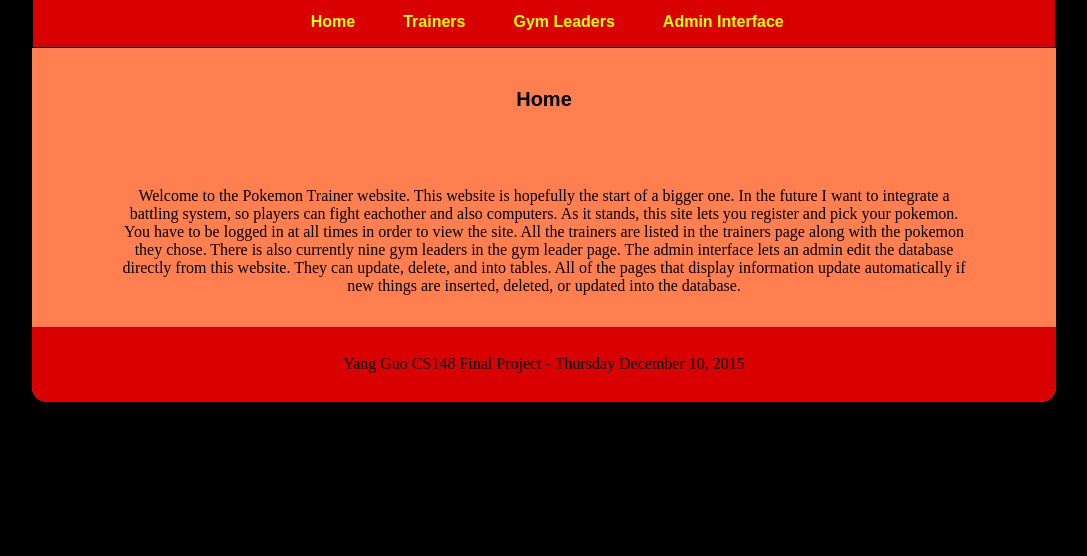
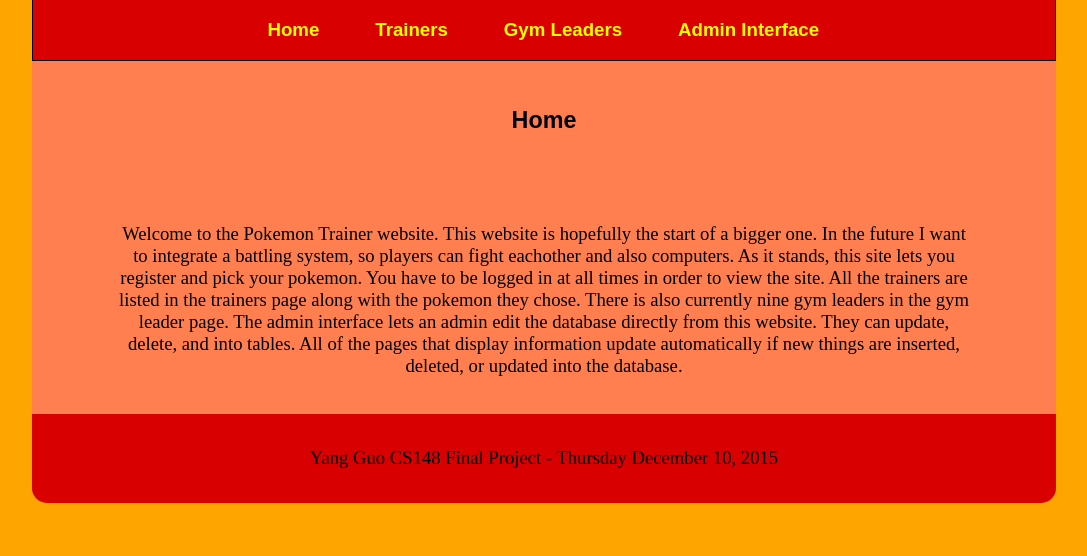
Before and after one commit to yangguo1993/cs148, a PHP site: page /assignment10/index.php in a window 1280 px wide. Shown: the part 324-880 px from the top of the page, without its empty margins (96-1183 px from the left). Before the commit the page ends 726 px from the top, so only its background shows below. Run offline with PHP 8.4, Linux system fonts and the light colour scheme; the visitor is signed in with stand-in values (Sample User, id 1); a stand-in replaces the project's code that opens the database connection.

Commit message:
third commit final project

```diff
--- a/assignment10/header.php
+++ b/assignment10/header.php
@@ -1,4 +1,4 @@
 <header>
-        <h1><a href="home.php"><img src="pokemonBanner.png"  alt="Pokemon Trainer"/></a></h1>
+    <h1><a href="index.php"><img src="pokemonBanner.png"  alt="Pokemon Trainer"/></a></h1>
 <!--http://sickr.files.wordpress.com/2013/08/pokemon_starters.png-->
 </header>
--- a/assignment10/style.css
+++ b/assignment10/style.css
@@ -3,13 +3,13 @@
 /* ===================  General Section  ==================================== */
 
 * {
-	font-size: 12pt;  /* sets the font size for all elements. */
+	font-size: 14pt;  /* sets the font size for all elements. */
     /* look up reset style sheet */
 }
 
 body {
 
-	background-color: black;
+	background-color: orange;
 	background-size: 100% auto;
 	margin: 0 auto 53px;
 	width: 80% /*93.75%;*/ /* 900px / 960px */
@@ -29,7 +29,7 @@ h1 {
 
 
 h2 {
-	color: #000000;
+	color: #000011;
 	text-align: center;
 	font-family: 'Share Tech', sans-serif;
 	/*font-family: "sansserif";*/
@@ -55,7 +55,7 @@ img{
 	border: 0;
 }
 a:hover img {
-		background: #3333CC;
+		background: #3332CC;
 /*display:block;
 margin-left: auto;   margin-right: auto;*/
 }
@@ -106,7 +106,7 @@ a {
 #headBackground{
 	text-align: center;
 	/*background-image: url("river.jpg"); *//*http://themavesite.com/TMS-Pictures/EpicNature/2011/OwyheeRiver,Idaho,USA.jpg*/
-	background-color: #D80000;
+	background-color: #D90000;
 	background-repeat: no-repeat;
 	/*margin: 0 auto 53px;*/
 	/*width: 80% *//*93.75%;*/ /* 900px / 960px */
--- a/sitemap.php
+++ b/sitemap.php
@@ -4,6 +4,7 @@
 
     <h4>FINAL PROJECT</h4>
     <ul><li><a href="assignment10/index.php">index.php</a></li></ul>
+    <ul><li><a href="assignment10/SpecsDoc.pdf">SpecsDoc.php</a></li></ul>
 
     <h4>MISC</h4>
     <ul><li><a href="misc/friday.php">friday.php</a></li></ul>
```
Also changed, not shown: assignment10/pokemonBanner.png, 1 other file.
